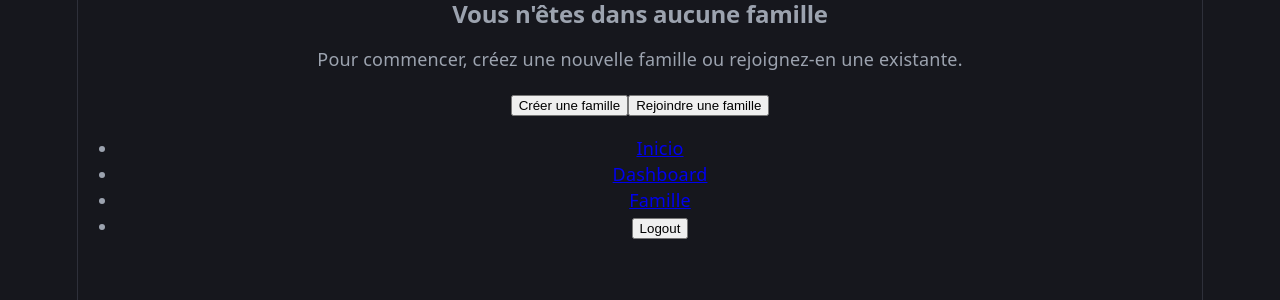
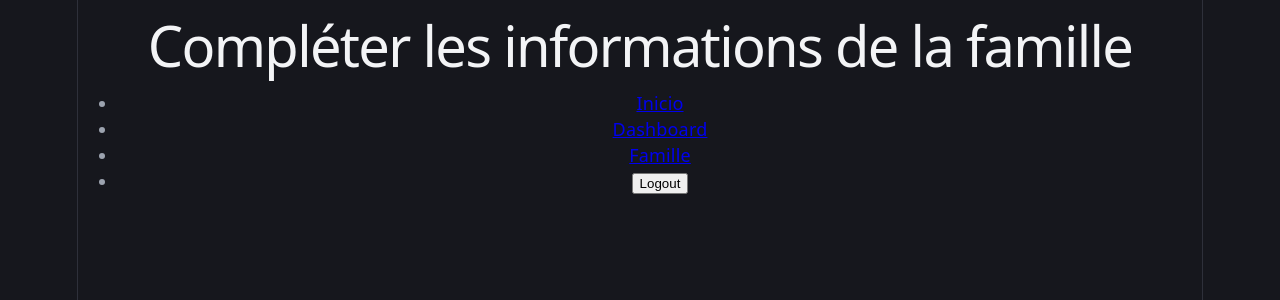
Before and after one commit to TNKDieguex/inventaireMaisonFrontend, a React (Vite) app: page /famille/creation in a window 1280 px wide. Before the commit this address led to /famille. Shown: the top 300 px of the page. Built offline with nearby package versions, Linux system fonts and the light colour scheme; sample sign-in values are in the browser's storage.

Commit message:
- Création des composants `FamilleCreation` et `FamilleInscription` - Ajout des routes `/famille/creation` et `/famille/inscription` dans `AppRoutes`

```diff
--- /dev/null
+++ b/src/features/famille/components/FamilleCreation.tsx
@@ -0,0 +1,12 @@
+
+
+const FamilleCreation = () => {
+    return (
+        <div>
+            <h1>Compléter les informations de la famille</h1>
+
+        </div>
+    );
+};
+
+export default FamilleCreation;
--- /dev/null
+++ b/src/features/famille/components/FamilleInscription.tsx
@@ -0,0 +1,11 @@
+
+
+const FamilleInscription = () => {
+    return (
+        <div>
+            <h1>Famille Inscription</h1>
+        </div>
+    );
+};
+
+export default FamilleInscription;
--- a/src/routes/AppRoutes.tsx
+++ b/src/routes/AppRoutes.tsx
@@ -4,6 +4,8 @@ import RegisterPage from "../features/auth/components/RegisterPage.tsx";
 import ProtectedRoute from "../components/ProtectedRoute.tsx";
 import ProduitDashboard from "../features/produits/components/ProduitDashboard.tsx";
 import FamillePage from "../features/famille/components/FamillePage.tsx";
+import FamilleInscription from "../features/famille/components/FamilleInscription.tsx";
+import FamilleCreation from "../features/famille/components/FamilleCreation.tsx";
 
 const AppRoutes = () => {
     const isAuthenticated = !!localStorage.getItem('token');
@@ -16,6 +18,8 @@ const AppRoutes = () => {
 
                 <Route element={<ProtectedRoute checkFamille={false} />}>
                     <Route path="/famille" element={<FamillePage />} />
+                    <Route path="/famille/creation" element={<FamilleCreation />} />
+                    <Route path="/famille/inscription" element={<FamilleInscription />} />
                 </Route>
                 <Route element={<ProtectedRoute checkFamille={true} />}>
                     <Route path="/dashboard" element={<ProduitDashboard />} />
```
